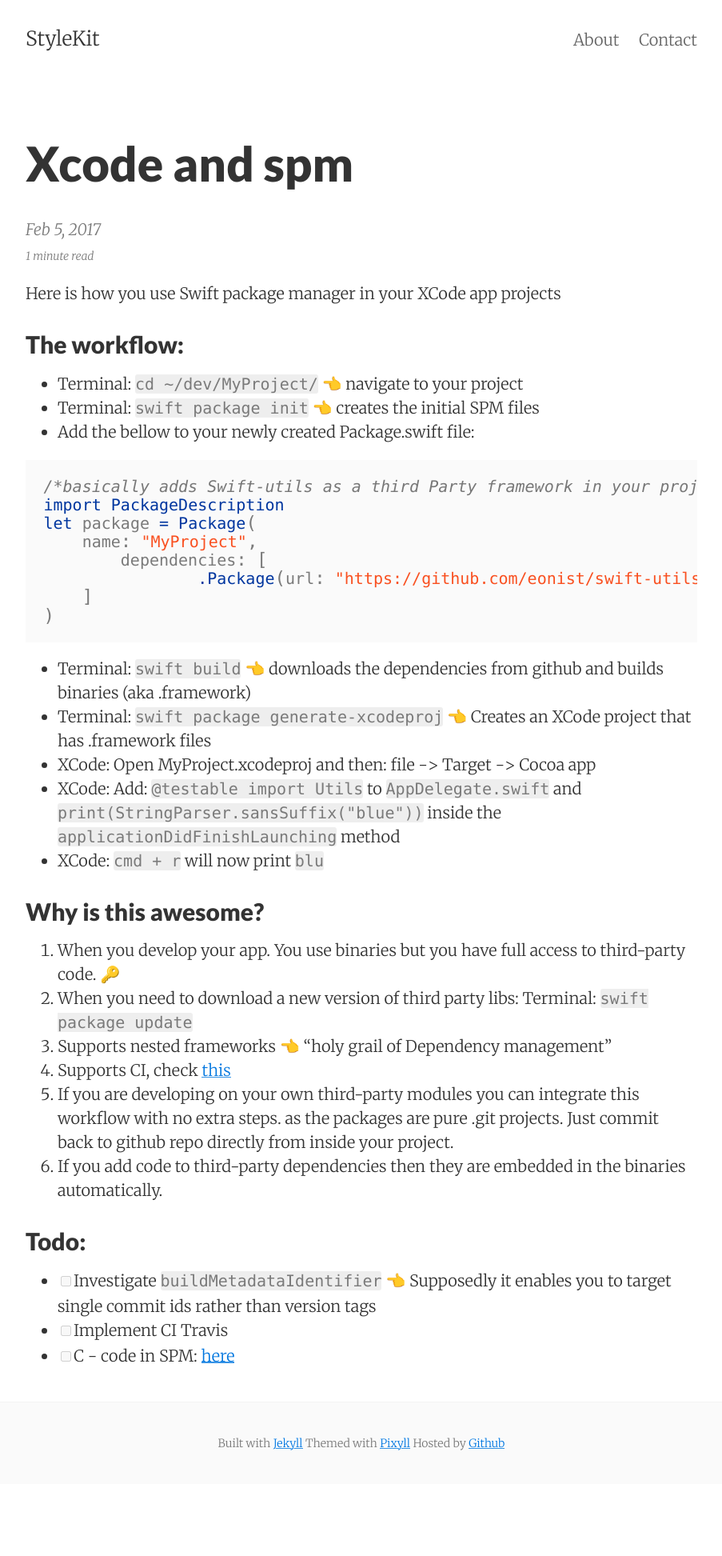
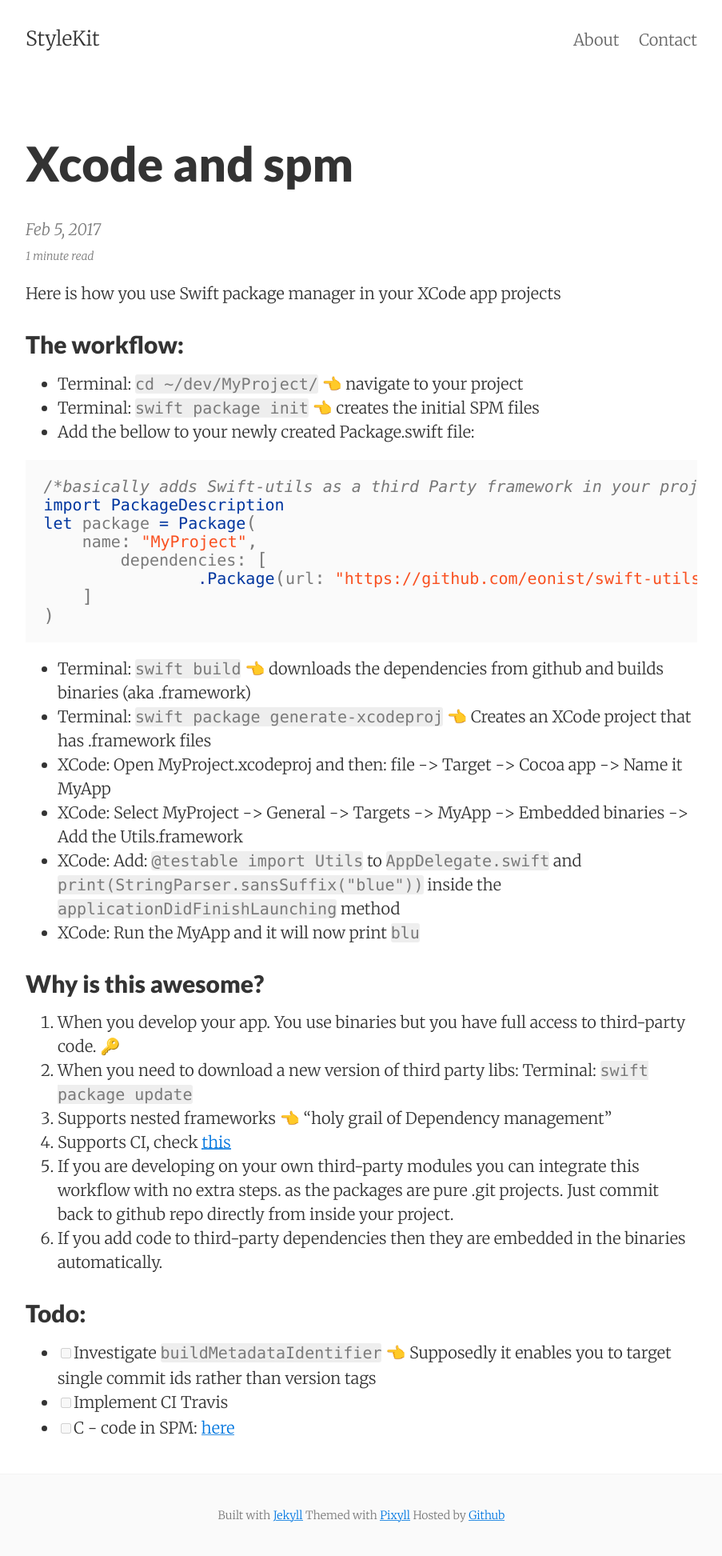
Before and after one commit to stylekit/stylekit.github.io, a Jekyll site: the page built from _posts/2017-02-05-Xcode-and-spm.md, in a window 1280 px wide. Shown: the whole page at 80% size, without its empty margins (188-1091 px from the left). Built offline with Jekyll 4.4.1, drawn with Linux system fonts in a browser that asks for light colours; nearby versions of some CDN libraries; comment, search, counter and statistics services are not loaded; before the commit the page ends 1855 px from its top, so only the background shows below that.

Commit message:
Files modified: 1


Modified 1 file:
_posts/2017-02-05-Xcode-and-spm.md

```diff
--- a/_posts/2017-02-05-Xcode-and-spm.md
+++ b/_posts/2017-02-05-Xcode-and-spm.md
@@ -19,9 +19,10 @@ let package = Package(
 
 - Terminal: ``swift build`` 👈 downloads the dependencies from github and builds binaries (aka .framework)
 - Terminal: ``swift package generate-xcodeproj`` 👈  Creates an XCode project that has .framework files
-- XCode: Open MyProject.xcodeproj and then: file -> Target -> Cocoa app
+- XCode: Open MyProject.xcodeproj and then: file -> Target -> Cocoa app  -> Name it MyApp
+- XCode: Select MyProject -> General -> Targets -> MyApp -> Embedded binaries -> Add the Utils.framework
 - XCode: Add: ``@testable import Utils`` to ``AppDelegate.swift`` and ``print(StringParser.sansSuffix("blue"))`` inside the ``applicationDidFinishLaunching`` method
-- XCode: ``cmd + r`` will now print ``blu``
+- XCode: Run the MyApp and it will now print ``blu``
 
 ## Why is this awesome?
 
```
